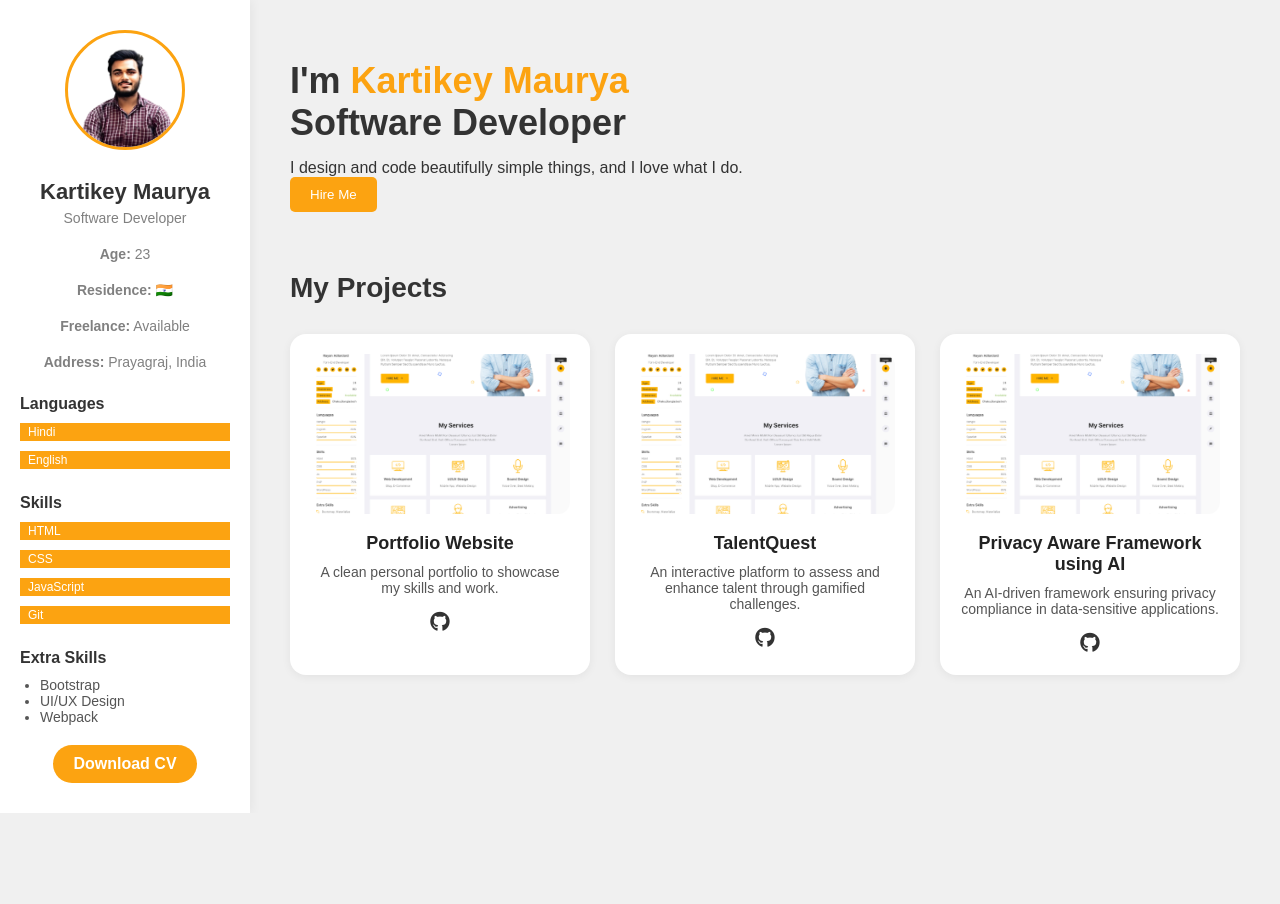
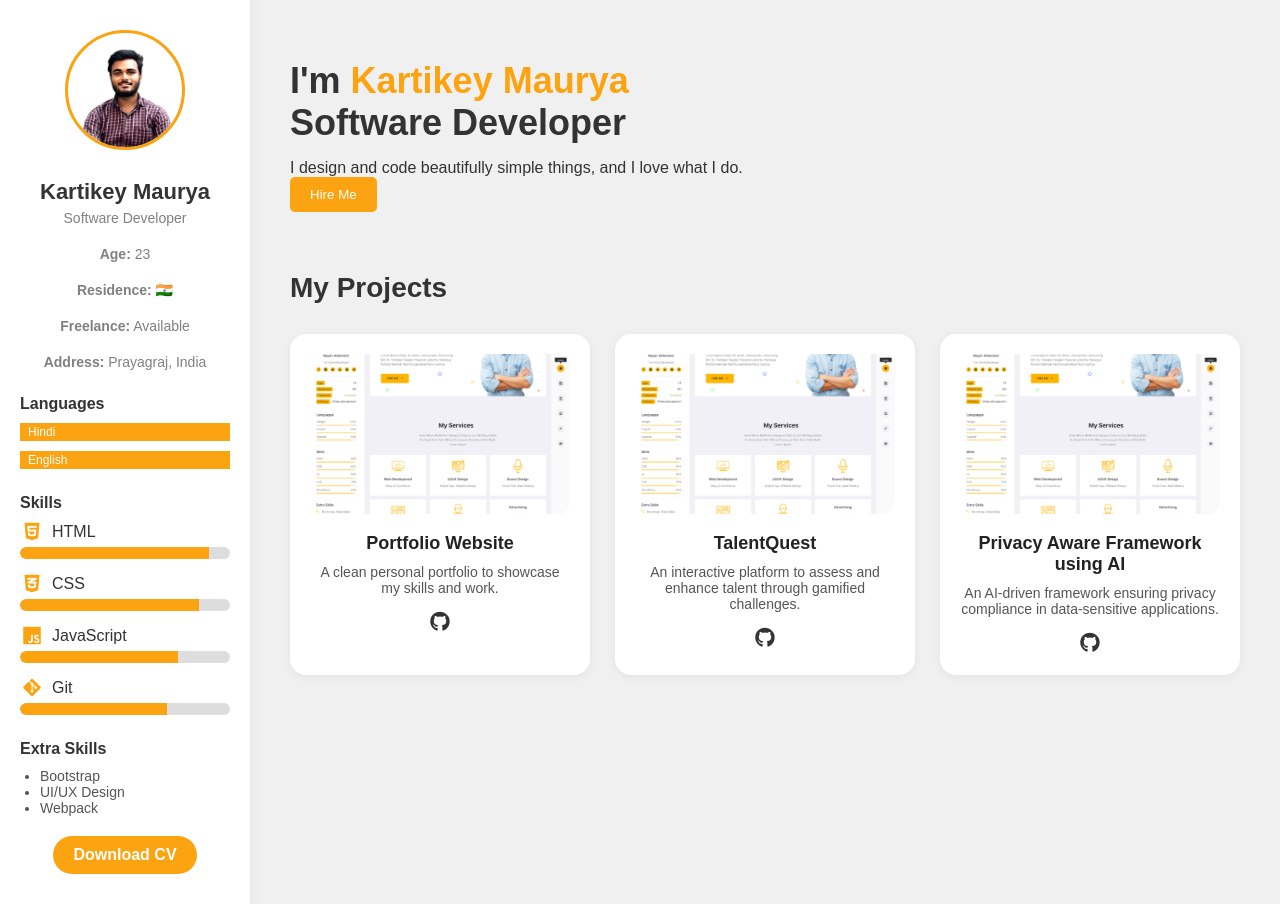
Before and after one commit to kartikey028/Personal-Portfolio, a plain HTML site: page index.html in a window 1280 px wide. Before the commit the page ends 813 px from the top, so only its background shows below. Drawn offline with Linux system fonts and the light colour scheme.

Commit message:
inprove the skills section

```diff
--- a/index.css
+++ b/index.css
@@ -204,3 +204,44 @@ body{
 .bar span.css { width: 85%; }
 .bar span.javascript { width: 75%; }
 .bar span.git { width: 70%; }
+
+.skills{
+    text-align: left;
+    margin-top: 25px;
+
+}
+.skill{
+    margin-bottom: 15px;
+
+}
+.skill-name{
+    font-size: 16px;
+    color: #333;
+    margin-bottom: 5px;
+    display: flex;
+    align-items: center;
+    gap: 8px;
+
+}
+.skill-name i{
+    color: #fca311;
+    font-size: 20px;
+    width: 24px;
+    text-align: center;
+
+}
+.skill-bar{
+    background: #ddd;
+    border-radius: 8px;
+    height: 12px;
+    width: 100%;
+    overflow: hidden;
+
+}
+.skill-level{
+    background: #fca311;
+    height: 100%;
+    border-radius: 8px 0 0 8px;
+    transition: width 0.5s ease;
+
+}
--- a/index.html
+++ b/index.html
@@ -16,7 +16,8 @@
     <div class="container">
         <!-- Sidebar -->
         <aside class="sidebar">
-            <img src="images/WhatsApp_Image_2025-05-31_at_14.07.25_8a1c1d12-removebg-preview.png" alt="Profile Picture" class="profile-pic">
+            <img src="images/WhatsApp_Image_2025-05-31_at_14.07.25_8a1c1d12-removebg-preview.png" alt="Profile Picture"
+                class="profile-pic">
             <h2>Kartikey Maurya</h2>
             <p>Software Developer</p>
 
@@ -34,10 +35,43 @@
 
                 <div class="skills">
                     <h3>Skills</h3>
-                    <div class="bar"><span>HTML</span></div>
-                    <div class="bar"><span>CSS</span></div>
-                    <div class="bar"><span>JavaScript</span></div>
-                    <div class="bar"><span>Git</span></div>
+                    <div class="skill">
+                        <div class="skill-name">
+                            <i class="fab fa-html5"></i>HTML
+
+                        </div>
+                        <div class="skill-bar">
+                            <div class="skill-level" style="width: 90%;"></div>
+                        </div>
+
+                    </div>
+                    <div class="skill">
+                        <div class="skill-name">
+                            <i class="fab fa-css3-alt"></i> CSS
+                        </div>
+                        <div class="skill-bar">
+                            <div class="skill-level" style="width: 85%"></div>
+                        </div>
+                    </div>
+
+                    <div class="skill">
+                        <div class="skill-name">
+                            <i class="fab fa-js"></i> JavaScript
+                        </div>
+                        <div class="skill-bar">
+                            <div class="skill-level" style="width: 75%"></div>
+                        </div>
+                    </div>
+                    <div class="skill">
+                        <div class="skill-name">
+                            <i class="fab fa-git-alt"></i> Git
+                        </div>
+                        <div class="skill-bar">
+                            <div class="skill-level" style="width: 70%"></div>
+                        </div>
+                    </div>
+
+
                 </div>
 
                 <div class="extra-skills">
@@ -49,7 +83,8 @@
                     </ul>
                 </div>
 
-                <a href="files/KartikeyMaurya-resume.pdf" class="download-btn" target="_blank" rel="noopener noreferrer">Download CV</a>
+                <a href="files/KartikeyMaurya-resume.pdf" class="download-btn" target="_blank"
+                    rel="noopener noreferrer">Download CV</a>
             </div>
         </aside>
 
@@ -72,7 +107,8 @@
                         <h3>Portfolio Website</h3>
                         <p>A clean personal portfolio to showcase my skills and work.</p>
                         <div class="project-links">
-                            <a href="images/https://github.com/kartikey028/TalentQuest.git" target="_blank" rel="noopener noreferrer">
+                            <a href="images/https://github.com/kartikey028/TalentQuest.git" target="_blank"
+                                rel="noopener noreferrer">
                                 <i class="fab fa-github" aria-label="GitHub"></i>
                             </a>
                         </div>
@@ -84,7 +120,8 @@
                         <h3>TalentQuest</h3>
                         <p>An interactive platform to assess and enhance talent through gamified challenges.</p>
                         <div class="project-links">
-                            <a href="https://github.com/kartikey028/TalentQuest.git" target="_blank" rel="noopener noreferrer">
+                            <a href="https://github.com/kartikey028/TalentQuest.git" target="_blank"
+                                rel="noopener noreferrer">
                                 <i class="fab fa-github" aria-label="GitHub"></i>
                             </a>
                         </div>
@@ -96,7 +133,8 @@
                         <h3>Privacy Aware Framework using AI</h3>
                         <p>An AI-driven framework ensuring privacy compliance in data-sensitive applications.</p>
                         <div class="project-links">
-                            <a href="https://github.com/kartikey028/TalentQuest.git" target="_blank" rel="noopener noreferrer">
+                            <a href="https://github.com/kartikey028/TalentQuest.git" target="_blank"
+                                rel="noopener noreferrer">
                                 <i class="fab fa-github" aria-label="GitHub"></i>
                             </a>
                         </div>
```
